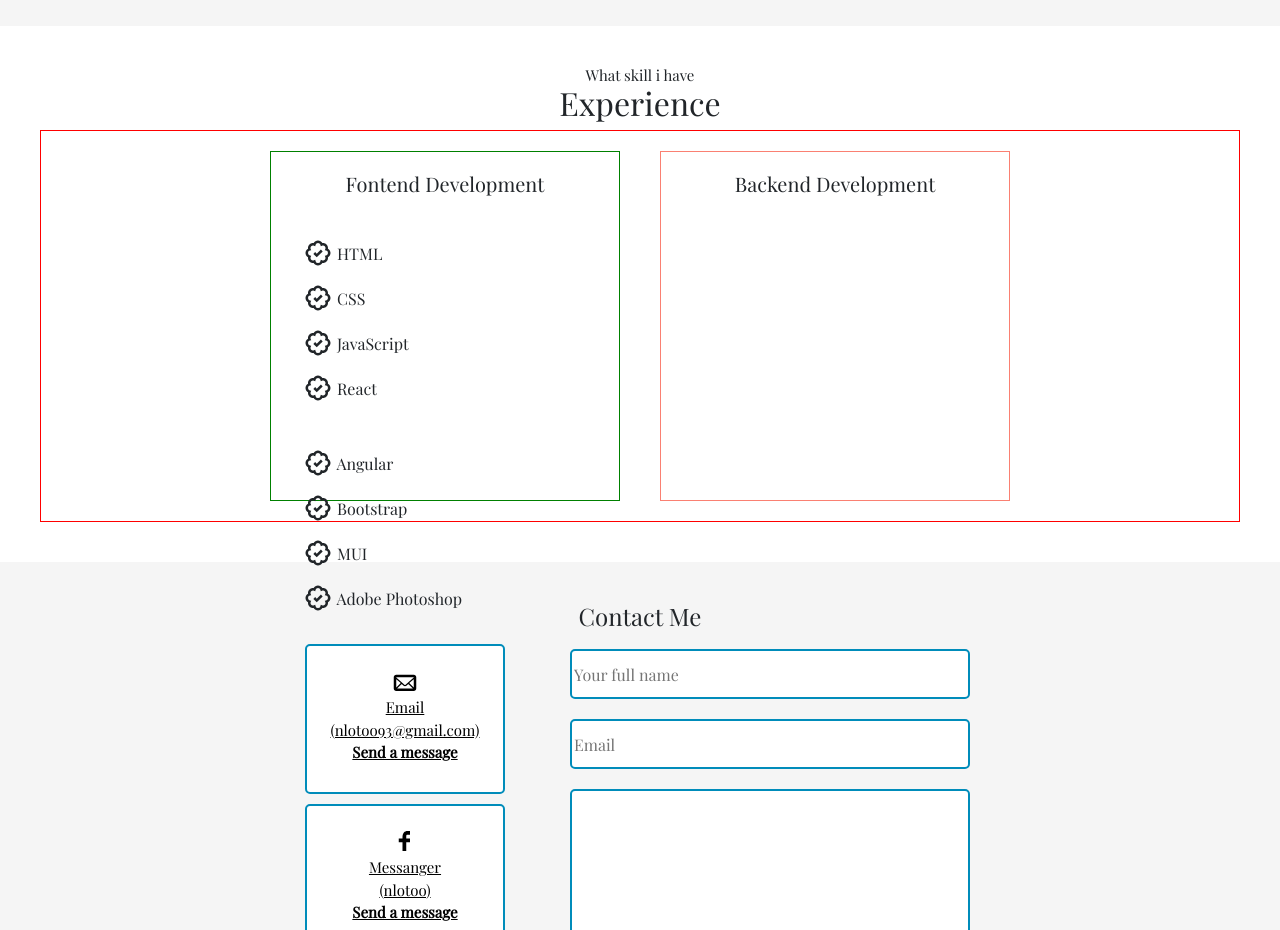
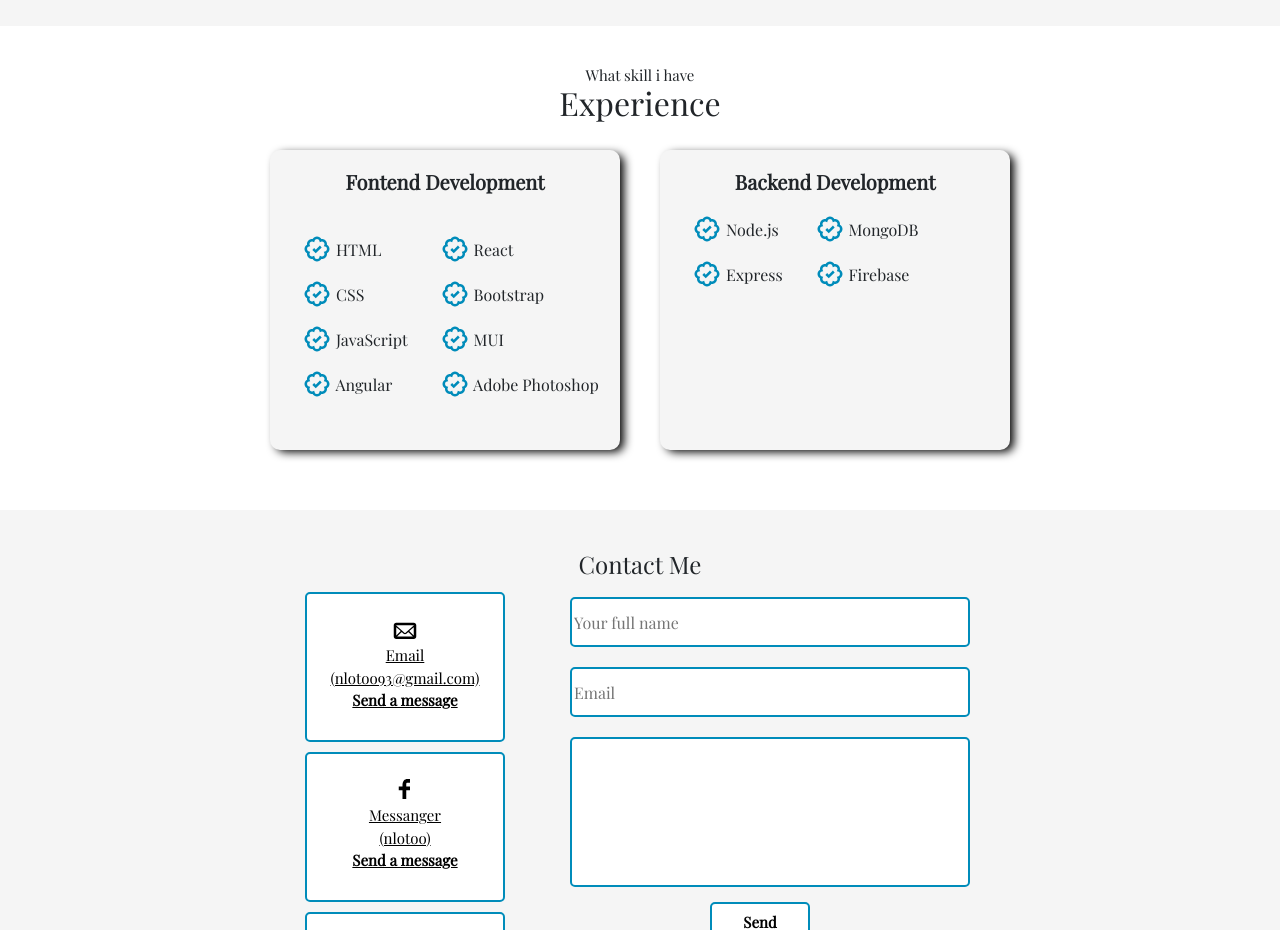
Before and after one commit to nlotoo/portfolio, a React (Create React App) app in the folder client/: page / in a window 1280 px wide. Shown: the part 1120-2050 px from the top of the page. Built offline with nearby package versions, Linux system fonts and the light colour scheme.

Commit message:
expirience page updated

```diff
--- a/client/src/components/Experience/Experience.js
+++ b/client/src/components/Experience/Experience.js
@@ -11,26 +11,42 @@
             <div className='experience-skill-frame'>
                 <div className='front-end-skills'>
                     <h5>Fontend Development</h5>
+                    <div>
                         <ul>
                             <li><i className='li-icon-class'><BiBadgeCheck /></i> HTML</li>
                             <li><i className='li-icon-class'><BiBadgeCheck /></i> CSS</li>
                             <li><i className='li-icon-class'><BiBadgeCheck /></i> JavaScript</li>
-                        <li><i className='li-icon-class'><BiBadgeCheck /></i> React</li>
+                            <li><i className='li-icon-class'><BiBadgeCheck /></i> Angular</li>
 
 
 
                         </ul>
                         <ul>
-                        <li><i className='li-icon-class'><BiBadgeCheck /></i> Angular</li>
+                            <li><i className='li-icon-class'><BiBadgeCheck /></i> React</li>
                             <li><i className='li-icon-class'><BiBadgeCheck /></i> Bootstrap</li>
                             <li><i className='li-icon-class'><BiBadgeCheck /></i> MUI</li>
                             <li><i className='li-icon-class'><BiBadgeCheck /></i> Adobe Photoshop</li>
 
                         </ul>
                     </div>
+                </div>
                 <div className='back-end-skills'>
                     <h5>Backend Development</h5>
+                    <div>
+                        <ul>
+                            <li><i className='li-icon-class'><BiBadgeCheck /></i> Node.js</li>
+                            <li><i className='li-icon-class'><BiBadgeCheck /></i> Express</li>
 
+
+
+
+                        </ul>
+                        <ul>
+                            <li><i className='li-icon-class'><BiBadgeCheck /></i> MongoDB</li>
+                            <li><i className='li-icon-class'><BiBadgeCheck /></i> Firebase</li>
+
+                        </ul>
+                    </div>
                 </div>
 
             </div>
--- a/client/src/components/Experience/experience.css
+++ b/client/src/components/Experience/experience.css
@@ -1,3 +1,8 @@
+* {
+
+    list-style: none;
+}
+
 .experience-root-element h2 p {
     margin: 0;
     font-size: 15px;
@@ -15,7 +20,8 @@
 .experience-skill-frame {
     display: flex;
     justify-content: center;
-    border: 1px solid red;
+
+    /* border: 1px solid red; */
 }
 
 .experience-skill-frame h5 {
@@ -24,30 +30,49 @@
 }
 
 .front-end-skills {
+    background-color: whitesmoke;
     margin: 20px;
-    height: 350px;
+    height: 300px;
     width: 350px;
-    border: 1px solid green;
+    border-radius: 10px;
+    -webkit-box-shadow: 5px 3px 10px -1px #000000;
+    box-shadow: 5px 3px 10px -1px #000000;
+    /* border: 1px solid green; */
 
 }
 
 .back-end-skills {
+    background-color: whitesmoke;
     margin: 20px;
-    height: 350px;
+    height: 300px;
     width: 350px;
-    border: 1px solid salmon;
+    border-radius: 10px;
+    -webkit-box-shadow: 5px 3px 10px -1px #000000;
+    box-shadow: 5px 3px 10px -1px #000000;
+
+    /* border: 1px solid salmon; */
+}
+
+.front-end-skills div {
+    display: flex;
+}
+
+.back-end-skills div {
+    display: flex;
 }
 
 .front-end-skills ul {
-    margin-top: 30px;
+    margin-top: 20px;
 }
 
-* {
-
-    list-style: none;
+.front-end-skills h5 {
+    font-weight: bold;
+}
+.back-end-skills h5 {
+    font-weight: bold;
 }
 
-
 .li-icon-class {
+    color: #008CBA;
     font-size: 30px;
 }
```
Lines whose indentation alone changed are shown as unchanged.
